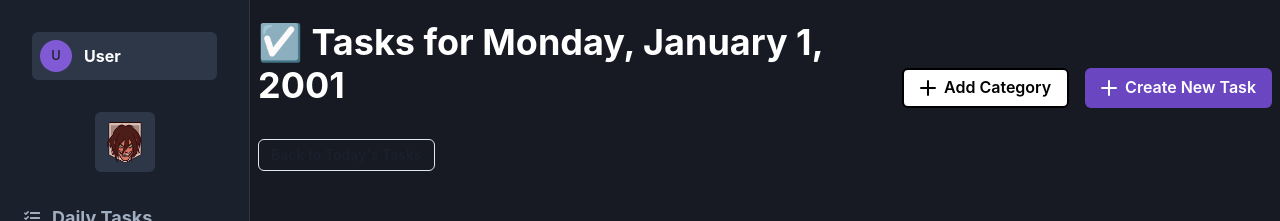
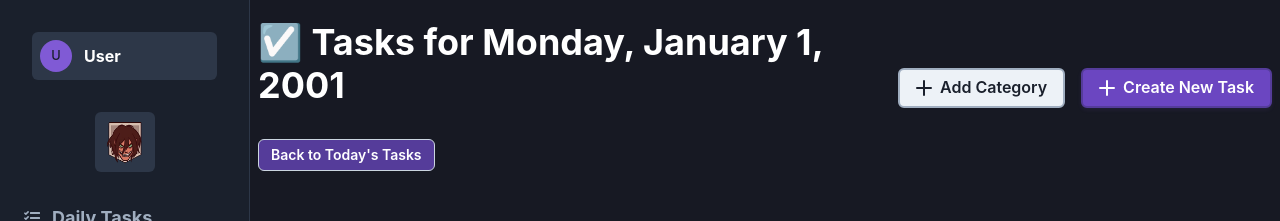
Before and after one commit to Alhassan777/DreamDuo, a React (Vite) app in the folder client/: page /daily-tasks/1 in a window 1280 px wide. Shown: the top 221 px of the page. Built offline with nearby package versions, Linux system fonts and the light colour scheme; no server answers; a web font is replaced by a local one.

Commit message:
added styling to the buttonfor back to today's tasks

```diff
--- a/client/src/pages/DailyTasksPage.tsx
+++ b/client/src/pages/DailyTasksPage.tsx
@@ -304,6 +304,8 @@ const DailyTasksPage: React.FC = () => {
                 size="sm"
                 mt={2}
                 variant="outline"
+                className="back-to-today"
+                data-aot-mode={isAotMode}
               >
                 Back to Today's Tasks
               </Button>
--- a/client/src/pages/styles/DailyTask.css
+++ b/client/src/pages/styles/DailyTask.css
@@ -144,8 +144,10 @@
 
   .primary-button[data-aot-mode="true"]:hover {
     background-color: var(--aot-primary);
-    transform: translateY(-2px);
-    box-shadow: 0 4px 8px rgba(139, 0, 0, 0.3);
+    transform: translateY(-3px) scale(1.02);
+    box-shadow: 0 6px 12px rgba(139, 0, 0, 0.4);
+    filter: brightness(1.2);
+    transition: all 0.3s cubic-bezier(0.4, 0, 0.2, 1);
 }
 
   .secondary-button[data-aot-mode="true"] {
@@ -157,8 +159,10 @@
   .secondary-button[data-aot-mode="true"]:hover {
     background-color: var(--aot-accent);
     color: var(--aot-background);
-    transform: translateY(-2px);
-    box-shadow: 0 4px 8px rgba(0, 0, 0, 0.2);
+    transform: translateY(-3px) scale(1.02);
+    box-shadow: 0 6px 12px rgba(220, 162, 83, 0.3);
+    border-color: transparent;
+    transition: all 0.3s cubic-bezier(0.4, 0, 0.2, 1);
   }
 
   /* =======================
@@ -167,26 +171,31 @@
   .primary-button[data-aot-mode="false"] {
     background-color: var(--default-primary-bg);
     color: var(--default-primary-text);
-    border: none;
+    border: 2px solid var(--chakra-colors-purple-700);
+    box-shadow: 0 2px 4px rgba(128, 90, 213, 0.1);
   }
 
   .primary-button[data-aot-mode="false"]:hover {
     background-color: var(--default-primary-bg-hover);
-    transform: translateY(-1px);
-    box-shadow: 0 4px 6px rgba(0, 0, 0, 0.1);
+    transform: translateY(-2px) scale(1.02);
+    box-shadow: 0 8px 15px rgba(128, 90, 213, 0.2);
+    filter: brightness(1.1);
+    transition: all 0.3s cubic-bezier(0.4, 0, 0.2, 1);
   }
 
   .secondary-button[data-aot-mode="false"] {
-    background-color: white;
-    color: black;
-    border: 2px solid black;
+    background-color: var(--chakra-colors-gray-100);
+    color: var(--chakra-colors-gray-800);
+    border: 2px solid var(--chakra-colors-gray-400);
   }
 
   .secondary-button[data-aot-mode="false"]:hover {
-    background-color: white;
-    color: black;
-    transform: translateY(-2px);
-    box-shadow: 0 4px 6px rgba(0, 0, 0, 0.1);
+    background-color: var(--chakra-colors-gray-50);
+    color: var(--chakra-colors-purple-600);
+    transform: translateY(-2px) scale(1.02);
+    box-shadow: 0 8px 15px rgba(0, 0, 0, 0.1);
+    border-color: var(--chakra-colors-purple-400);
+    transition: all 0.3s cubic-bezier(0.4, 0, 0.2, 1);
   }
 
   /* ===========================================================
@@ -261,3 +270,44 @@
   .daily-tasks-modal-cancel:hover {
     background-color: var(--chakra-colors-gray-600);
   }
+
+/* Back to Today's Tasks button */
+/* ===========================================================
+   2) BUTTON BASE STYLES
+   =========================================================== */
+.back-to-today {
+  padding: var(--button-padding);
+  font-size: var(--button-font-size);
+  border-radius: var(--button-border-radius);
+  transition: var(--button-transition);
+}
+
+/* ===========================================================
+   3) THEME-SPECIFIC STYLES
+   =========================================================== */
+/* Default Theme */
+.back-to-today[data-aot-mode="false"] {
+  background-color: var(--chakra-colors-purple-700);
+  color: white;
+  border: 1px solid var(--chakra-colors-gray-300);
+}
+
+.back-to-today[data-aot-mode="false"]:hover {
+  background-color: transparent;
+  transform: var(--button-hover-transform);
+  box-shadow: 0 4px 8px rgba(0, 0, 0, 0.1);
+}
+
+/* AOT Theme */
+.back-to-today[data-aot-mode="true"] {
+  background-color: transparent;
+  color: var(--aot-secondary-text);
+  border: 2px solid var(--aot-secondary-border-color);
+}
+
+.back-to-today[data-aot-mode="true"]:hover {
+  background-color: var(--aot-secondary-bg-hover);
+  color: var(--aot-secondary-text-hover);
+  transform: var(--button-hover-transform);
+  box-shadow: 0 4px 8px rgba(139, 0, 0, 0.2);
+}
```
